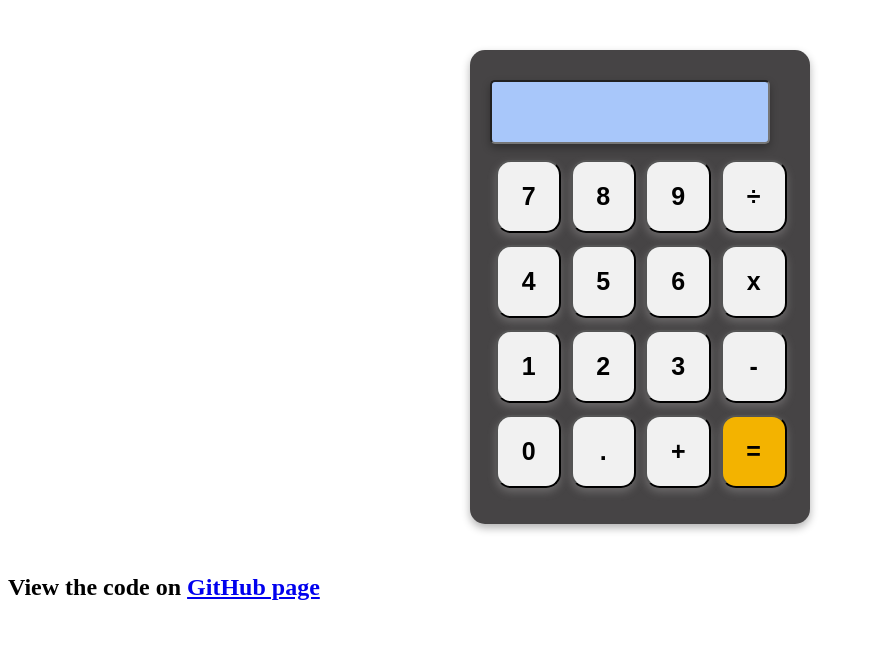
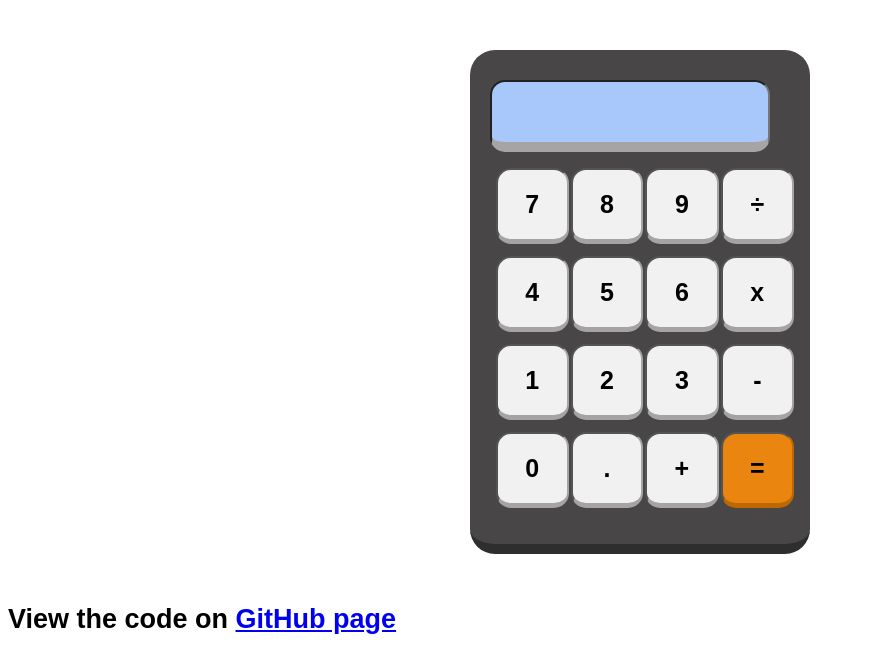
Before and after one commit to muhammadtt97/calculator, a plain HTML site: page index.html in a window 1280 px wide. Shown: the whole page, without its empty margins (0-869 px from the left). Drawn offline with Linux system fonts and the light colour scheme.

Commit message:
updated my style.css

```diff
--- a/styles.css
+++ b/styles.css
@@ -1,10 +1,16 @@
+body{
+    font-size: 18px;
+    font-family: 'Arial', sans-serif;
+}
+
 .calculator {
     width: 300px;
     margin: 50px auto;
     padding: 20px;
     border-radius: 15px;
-    background-color: #464445;
-    box-shadow: 0px 4px 8px rgba(0, 0, 0, 0.3);
+    background-color: rgb(72, 70, 70);
+    border-radius: 25px;
+    border-bottom: 10px solid rgb(47, 46, 46);
 }
 
 table {
@@ -14,7 +20,7 @@ table {
 }
 
 button {
-    width: 90%;
+    width: 100%;
     padding: 20px;
     margin: 5px;
     font-size: 25px;
@@ -22,7 +28,8 @@ button {
     border-radius: 15px;
     background-color: #f1f1f1;
     cursor: pointer;
-    box-shadow: 0px 4px 8px rgba(195, 192, 192, 0.3);
+    border-bottom: 5px solid #a5a3a3;
+    border-right: 2px solid #a5a3a3;
     transition: background-color 0.3s ease;
 }
 
@@ -31,7 +38,9 @@ button:hover {
 }
 
 button.equal {
-    background-color: #F3B300;
+    background-color: #ea860f;
+    border-bottom: 5px solid #be6802;
+    border-right: 2px solid #be6802;
 }
 
 input[type="text"] {
@@ -39,8 +48,9 @@ input[type="text"] {
     margin: 10px auto;
     padding: 10px;
     font-size: 35px;
-    border-radius: 5px;
+    border-radius: 15px;
     box-sizing: border-box;
     background-color: #A8C7FA;
-    box-shadow: 0px 4px 8px rgba(0, 0, 0, 0.3);
+    border-bottom: 10px solid #a6a4a4;
+
 }
```
